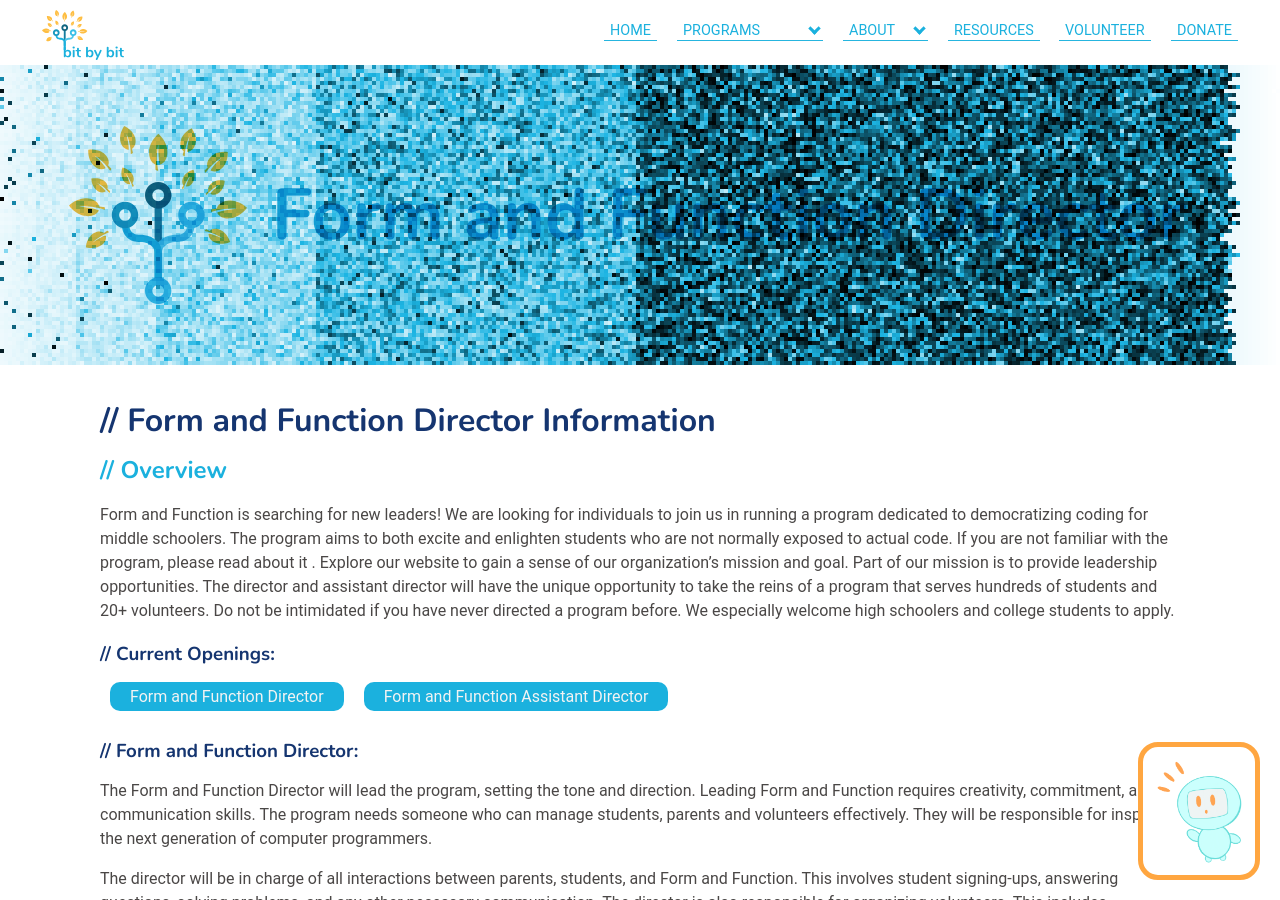
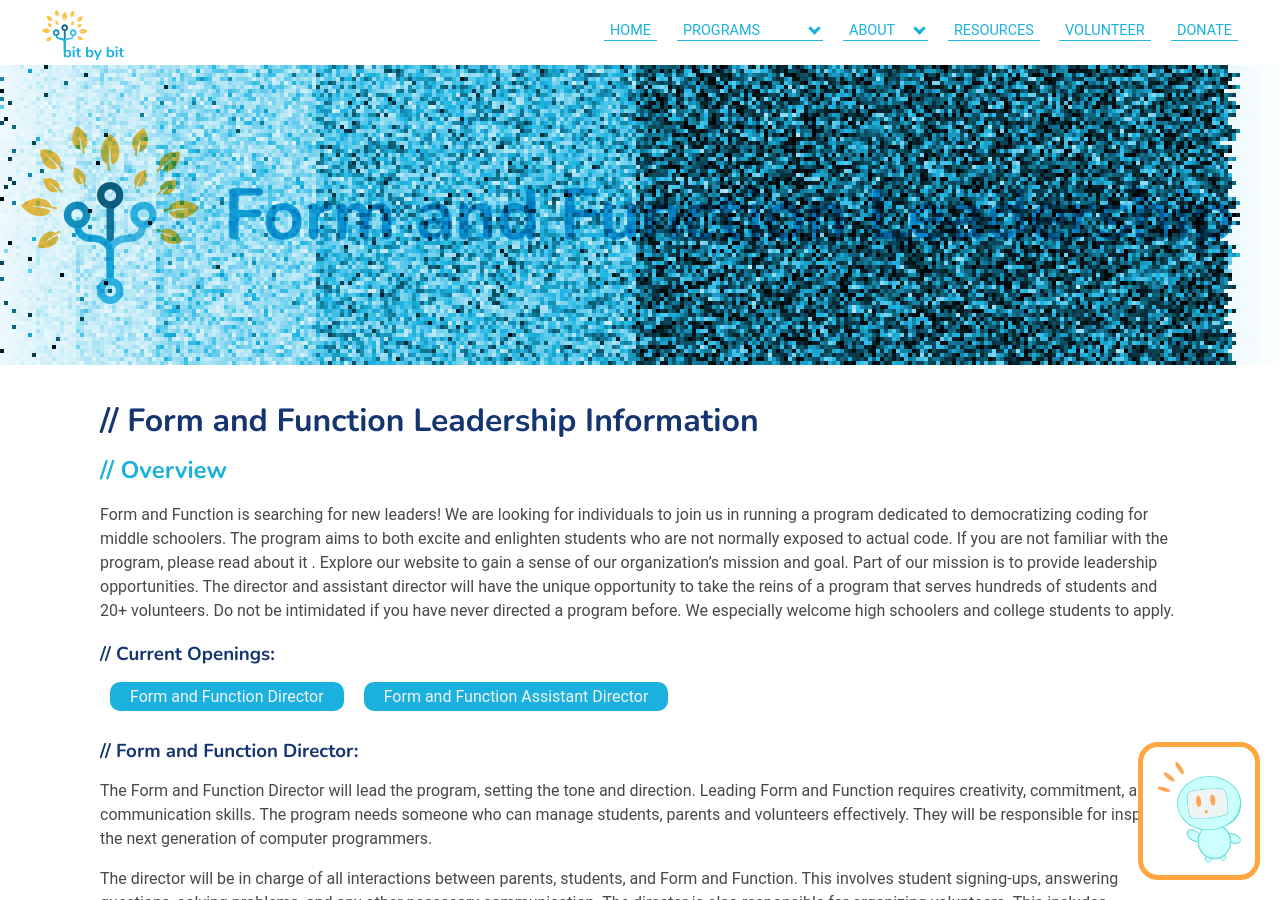
Before and after one commit to bit-by-bit-coding/bxb-website, a Jekyll site: the page built from ffleadership.html, in a window 1280 px wide and 900 px high. Built offline with Jekyll 4.4.1, drawn with Linux system fonts in a browser that asks for light colours; nearby versions of some CDN libraries; some web fonts are replaced.

Commit message:
rename ffdirector.html, delete note inaccurate

```diff
--- a/ffdirector.html
+++ b/ffleadership.html
@@ -1,13 +1,13 @@
 ---
 layout: default
-title: "Form and Function Director Information: Bit by Bit"
-banner-title: "Form and Function Director"
+title: "Form and Function Leadership Information: Bit by Bit"
+banner-title: "Form and Function Leadership"
 scripts:
 - "utils.js"
 - "sort.js"
 style: volunteerinfo.css
 ---
-<h1>Form and Function Director Information</h1>
+<h1>Form and Function Leadership Information</h1>
 <h2>Overview</h2>
 <p>
     Form and Function is searching for new leaders! We are looking for individuals to join us in running a program
```
